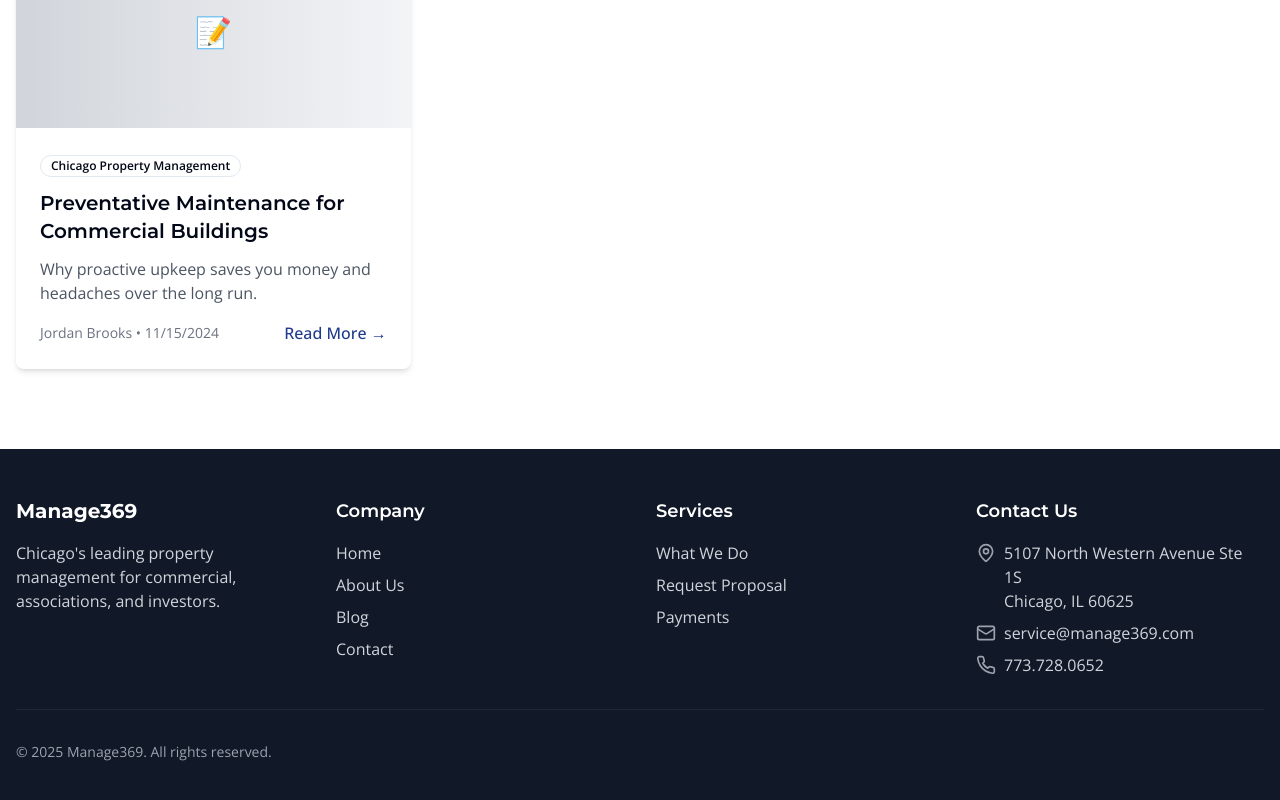
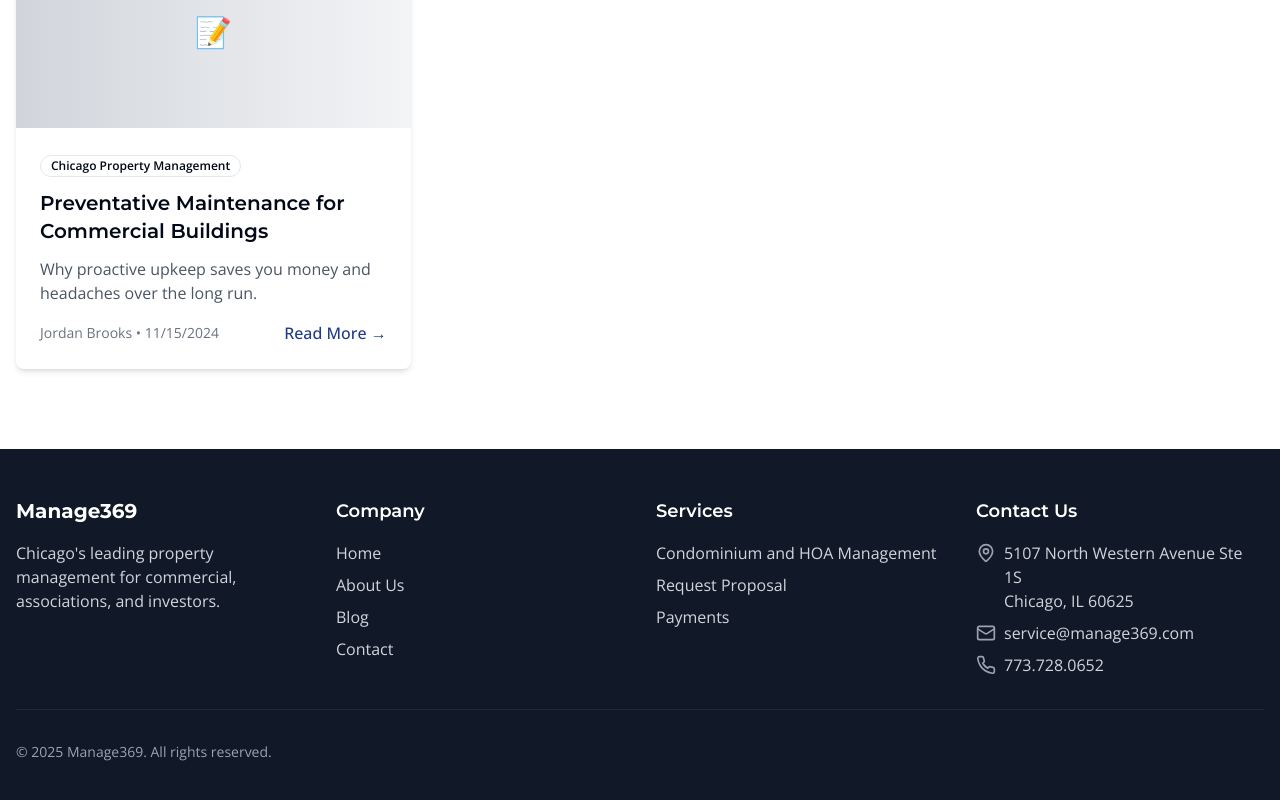
Before and after one commit to Mirsadc1971/stellar-property, a React (Vite) app: page /blog in a window 1280 px wide. Shown: the part 1923-2723 px from the top of the page. Built offline with nearby package versions, Linux system fonts and the light colour scheme.

Commit message:
Refactor: Update footer section content
Update the footer section to reflect the changes requested in the prompt.

```diff
--- a/src/components/layout/Footer.tsx
+++ b/src/components/layout/Footer.tsx
@@ -40,7 +40,7 @@ export default function Footer() {
           <div className="col-span-1">
             <h3 className="font-heading font-semibold text-lg mb-4">Services</h3>
             <ul className="space-y-2">
-              <li><a href="#" onClick={(e) => {e.preventDefault(); handleNavigation('/services')}} className="text-gray-300 hover:text-white">What We Do</a></li>
+              <li><a href="#" onClick={(e) => {e.preventDefault(); handleNavigation('/services')}} className="text-gray-300 hover:text-white">Condominium and HOA Management</a></li>
               <li><a href="#" onClick={(e) => {e.preventDefault(); handleNavigation('/request-proposal')}} className="text-gray-300 hover:text-white">Request Proposal</a></li>
               <li><a href="#" onClick={(e) => {e.preventDefault(); handleNavigation('/payments')}} className="text-gray-300 hover:text-white">Payments</a></li>
             </ul>
```
